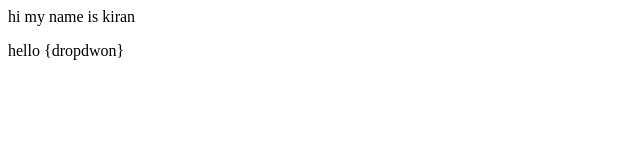
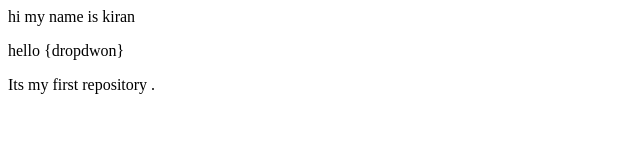
Before and after one commit to Kirankadetti/localrepo, a plain HTML site: page index.html in a window 1280 px wide. Shown: the whole page, without its empty margins (0-640 px from the left). Drawn offline with Linux system fonts and the light colour scheme.

Commit message:
addindex.html

```diff
--- a/index.html
+++ b/index.html
@@ -1,2 +1,3 @@
 <p>hi my name is kiran</p>
 <p>hello {dropdwon} </p>
+<p>Its my first repository . </p>
```
